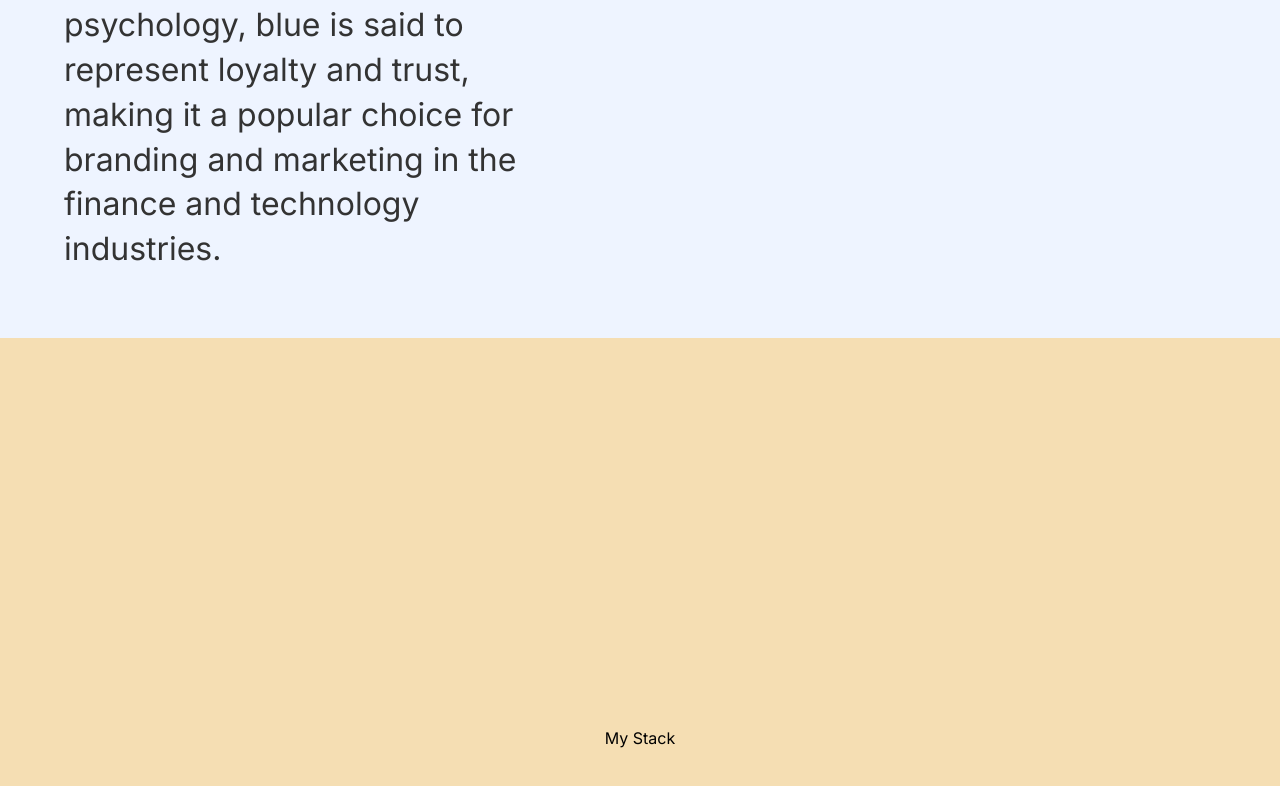
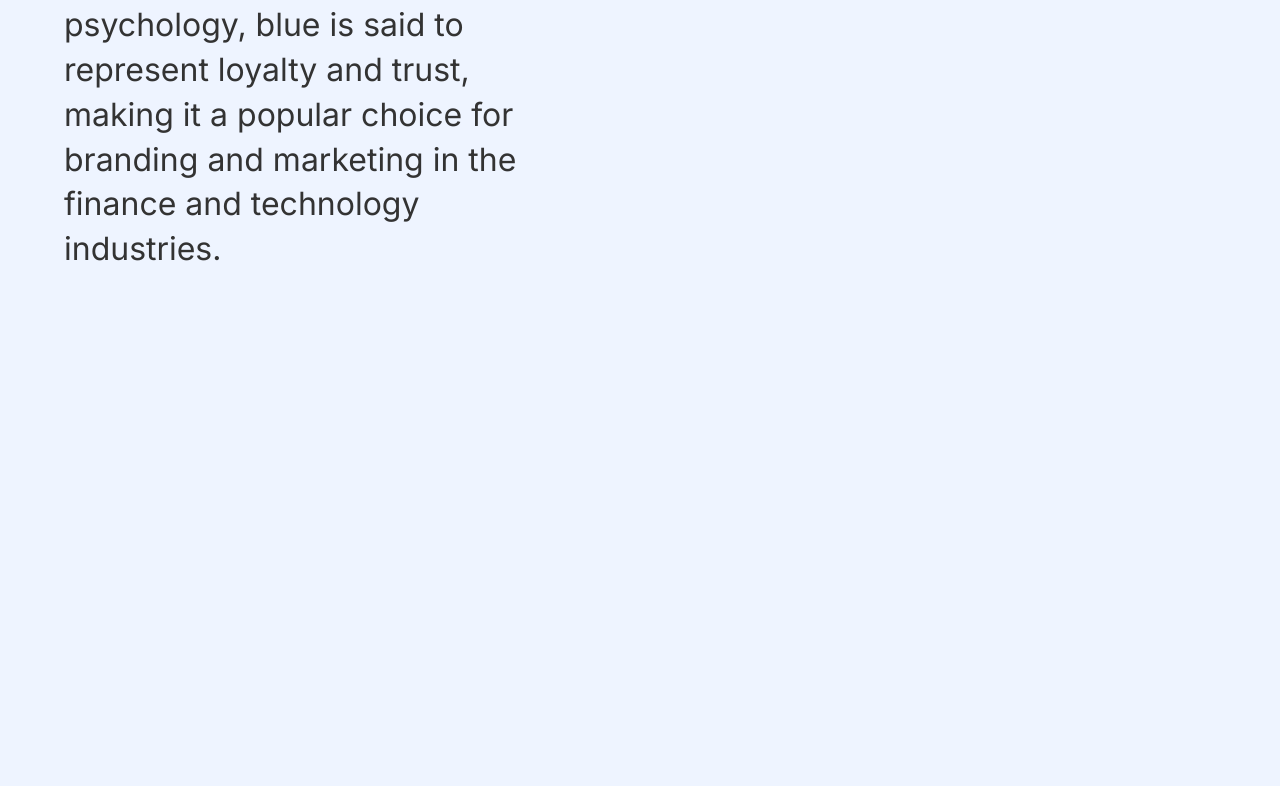
Before and after one commit to thefigtree/portfolio_24_03_11, a Next.js app: page / in a window 1280 px wide. Shown: the part 3479-4265 px from the top of the page. After the commit the page ends 3817 px from the top, so only its background shows below. Built offline with nearby package versions, Linux system fonts and the light colour scheme.

Commit message:
Syntactic Sugar

```diff
--- a/src/app/globals.css
+++ b/src/app/globals.css
@@ -136,7 +136,7 @@ a {
   }
 }
 
-.stack {
+/* .stack {
   width: 100%;
   height: 100vh;
   position: relative;
@@ -145,4 +145,4 @@ a {
   display: flex;
   align-items: center;
   justify-content: center;
-}
+} */
--- a/src/app/page.jsx
+++ b/src/app/page.jsx
@@ -173,7 +173,7 @@ export default function Home() {
         </div>
       </div>
 
-      <div className="stack">My Stack</div>
+      {/* <div className="stack">My Stack</div> */}
     </>
   );
 }
```
